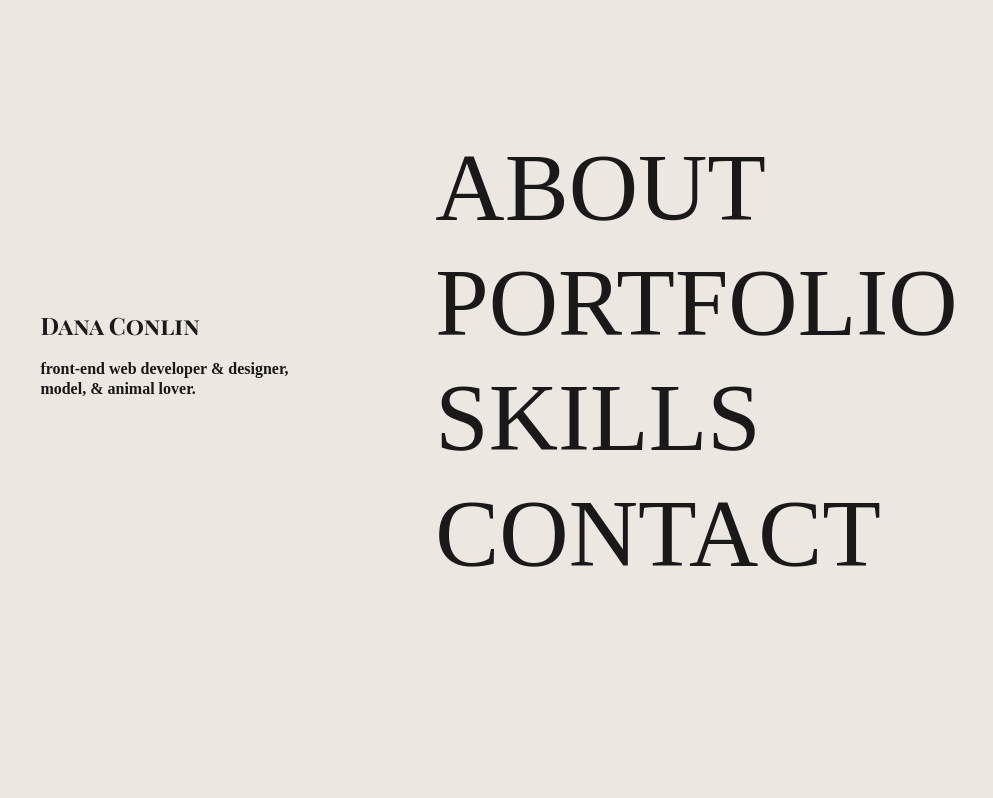
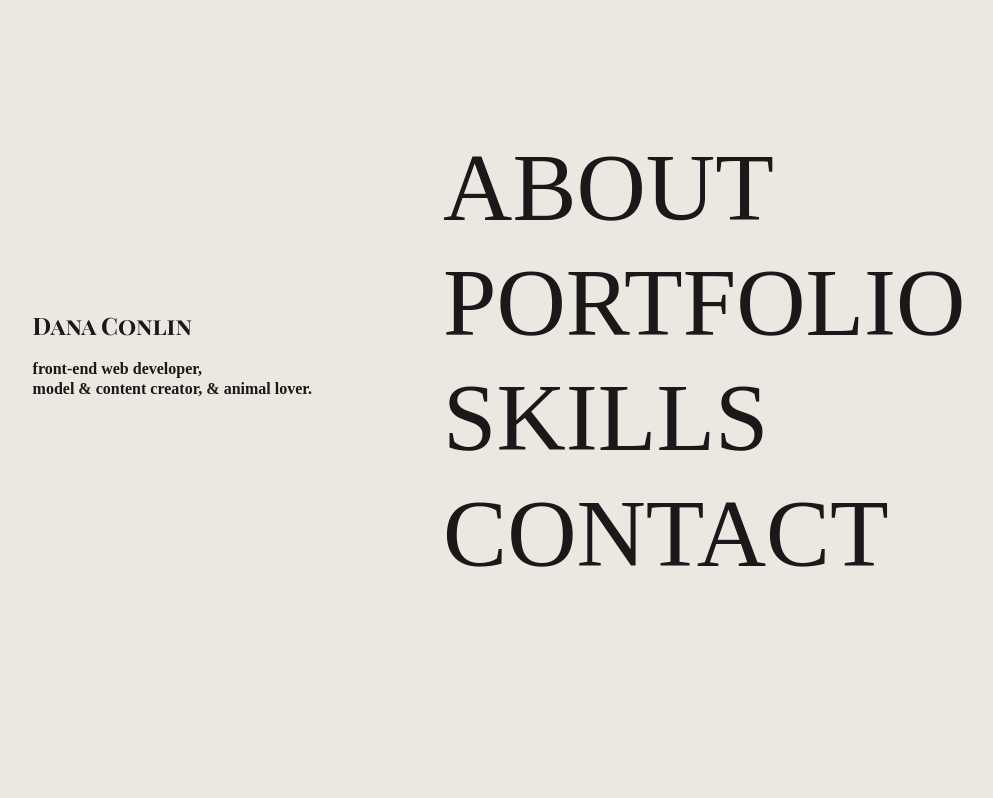
Before and after one commit to dcunivers/My-Portfolio, a website built with Parcel: page index.html in a window 1280 px wide. Shown: the top 798 px of the page, without its empty margins (146-1139 px from the left). Built offline with nearby package versions, Linux system fonts and the light colour scheme; a web font is replaced by a local one.

Commit message:
altered heading content

```diff
--- a/index.html
+++ b/index.html
@@ -57,7 +57,7 @@
       <div class="section-container">
         <div class="section-left">
           <h1 class="hero-heading"> Dana Conlin </h1>
-          <h2 class="hero-subheading">front-end web developer & designer, <br> model, & animal lover.</h2>
+          <h2 class="hero-subheading">front-end web developer, <br> model & content creator, & animal lover.</h2>
         </div>
 
         <div class="section-right">
```
